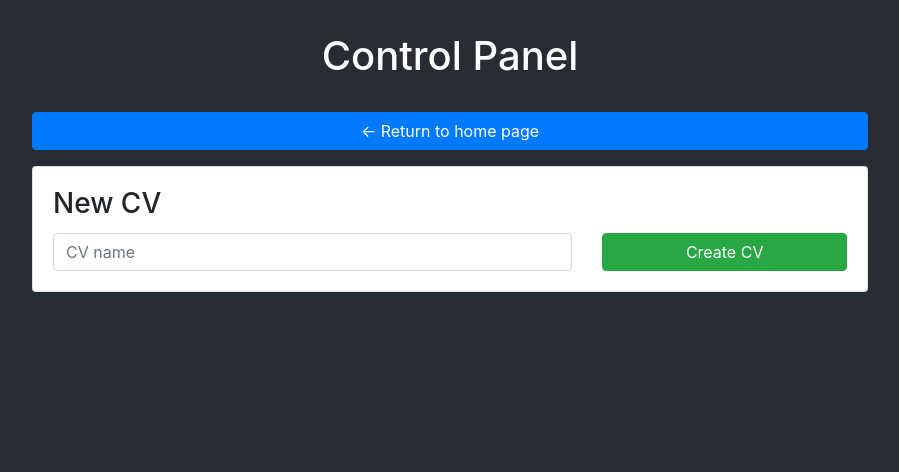
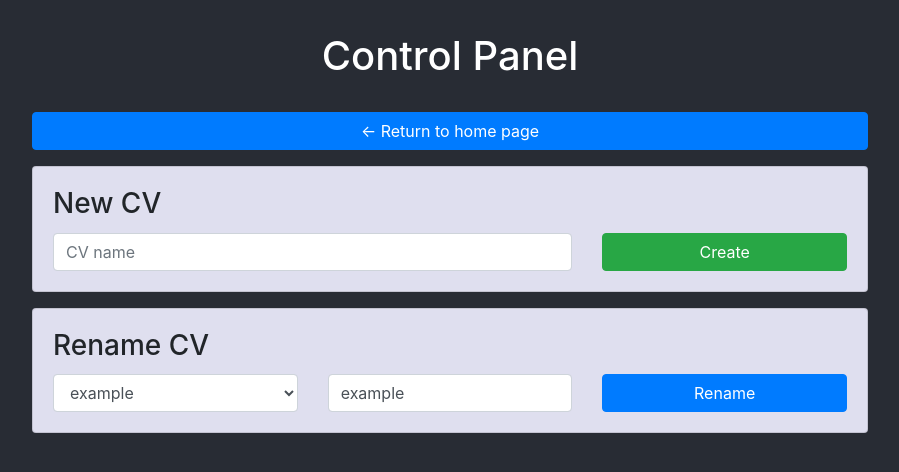
Before and after one commit to WKHAllen/BuildMyCV, a React (Create React App) app: page /control in a window 1280 px wide. Shown: the top 472 px of the page, without its empty margins (190-1089 px from the left). Built offline with nearby package versions, Linux system fonts and the light colour scheme.

Commit message:
Implement CV renaming

```diff
--- a/src/components/App.tsx
+++ b/src/components/App.tsx
@@ -55,6 +55,7 @@ export default class App extends React.Component<AppProps, AppState> {
 		this.resetExample = this.resetExample.bind(this);
 		this.selectCV = this.selectCV.bind(this);
 		this.createCV = this.createCV.bind(this);
+		this.renameCV = this.renameCV.bind(this);
 	}
 
 	componentDidMount() {
@@ -99,7 +100,8 @@ export default class App extends React.Component<AppProps, AppState> {
 							cvOptions={this.state.cvOptions}
 							openCV={this.state.openCV}
 							selectCV={this.selectCV}
-							createCV={this.createCV} />
+							createCV={this.createCV}
+							renameCV={this.renameCV} />
 					</Route>
 					<Route exact path="/export">
 						<Export
@@ -178,6 +180,14 @@ export default class App extends React.Component<AppProps, AppState> {
 		});
 	}
 
+	private renameCV(cvName: string, newCVName: string): void {
+		cvedit.renameCV(cvName, newCVName);
+		const cvOptions = cvedit.getCVNames();
+		this.setState({
+			cvOptions: cvOptions,
+		});
+	}
+
 	private duplicate(object: any): any {
 		return JSON.parse(JSON.stringify(object));
 	}
--- a/src/components/ControlPanel.tsx
+++ b/src/components/ControlPanel.tsx
@@ -9,10 +9,13 @@ export interface ControlPanelProps {
 	openCV: string;
 	selectCV: (cvName: string) => void;
 	createCV: (cvName: string) => void;
+	renameCV: (cvName: string, newCVName: string) => void;
 }
 
 export interface ControlPanelState {
 	newCVName: string;
+	selectedRenameCV: string;
+	renamedCVName: string;
 }
 
 export default class ControlPanel extends React.Component<ControlPanelProps, ControlPanelState> {
@@ -20,7 +23,9 @@ export default class ControlPanel extends React.Component<ControlPanelProps, Con
 		super(props);
 
 		this.state = {
-			newCVName: ''
+			newCVName: '',
+			selectedRenameCV: props.openCV,
+			renamedCVName: props.openCV
 		};
 	}
 
@@ -33,7 +38,7 @@ export default class ControlPanel extends React.Component<ControlPanelProps, Con
 					className="btn btn-primary btn-block mb-3">
 						&larr; Return to home page
 				</Link>
-				<div className="card mb-3">
+				<div className="ControlPanel-Card card mb-3">
 					<div className="card-body">
 						<h3 className="card-title">New CV</h3>
 						<form onSubmit={(event) => this.onNewCVSubmit(event)}>
@@ -51,7 +56,43 @@ export default class ControlPanel extends React.Component<ControlPanelProps, Con
 									<button
 										type="submit"
 										className="btn btn-success btn-block">
-											Create CV
+											Create
+									</button>
+								</div>
+							</div>
+						</form>
+					</div>
+				</div>
+				<div className="ControlPanel-Card card mb-3">
+					<div className="card-body">
+						<h3 className="card-title">Rename CV</h3>
+						<form onSubmit={(event) => this.onRenameCVSubmit(event)}>
+							<div className="row">
+								<div className="col-4">
+									<ControlledSelect
+										className="form-control"
+										id="cv-select"
+										options={this.arrayToMap(this.props.cvOptions)}
+										value={this.state.selectedRenameCV}
+										onChange={(event) => this.setState({
+											selectedRenameCV: event.target.value,
+											renamedCVName: event.target.value
+										})} />
+								</div>
+								<div className="col-4">
+									<ControlledInput
+										type="text"
+										className="form-control"
+										id="rename-cv-input"
+										value={this.state.renamedCVName}
+										placeholder="New CV name"
+										onChange={(event) => this.setState({ renamedCVName: event.target.value })} />
+								</div>
+								<div className="col-4">
+									<button
+										type="submit"
+										className="btn btn-primary btn-block">
+											Rename
 									</button>
 								</div>
 							</div>
@@ -100,6 +141,17 @@ export default class ControlPanel extends React.Component<ControlPanelProps, Con
 		event.preventDefault();
 
 		this.props.createCV(this.state.newCVName);
+		this.props.selectCV(this.state.newCVName);
+	}
+
+	private onRenameCVSubmit(event: React.FormEvent<HTMLFormElement>): void {
+		event.preventDefault();
+
+		this.props.renameCV(this.state.selectedRenameCV, this.state.renamedCVName);
+		this.setState({
+			selectedRenameCV: this.state.renamedCVName
+		});
+		this.props.selectCV(this.state.renamedCVName);
 	}
 
 	private arrayToMap(arr: any[]): any {
--- a/src/css/ControlPanel.css
+++ b/src/css/ControlPanel.css
@@ -2,6 +2,10 @@
 	padding: 32px;
 	max-width: 900px;
 	margin: auto;
+}
+
+.ControlPanel-Card {
+	background-color: #dfdfef;
 }
 
 .ControlPanel-Header {
--- a/src/cvedit.ts
+++ b/src/cvedit.ts
@@ -53,10 +53,18 @@ export function setCV(cvName: string, cv: CVStructure): void {
 }
 
 export function renameCV(cvName: string, newCVName: string): void {
-	const cvData = localStorage.getItem(cvName);
-	if (cvData !== null) {
-		localStorage.setItem(cvKeyPrefix + newCVName, cvData);
-		localStorage.removeItem(cvKeyPrefix + cvName);
+	if (cvName !== newCVName) {
+		const cvData = localStorage.getItem(cvKeyPrefix + cvName);
+		if (cvData !== null) {
+			localStorage.setItem(cvKeyPrefix + newCVName, cvData);
+			localStorage.removeItem(cvKeyPrefix + cvName);
+			let cvNames = getCVNames();
+			const nameIndex = cvNames.indexOf(cvName);
+			if (nameIndex !== -1) {
+				cvNames[nameIndex] = newCVName;
+				localStorage.setItem(cvNamesKey, JSON.stringify(cvNames));
+			}
+		}
 	}
 }
 
```
